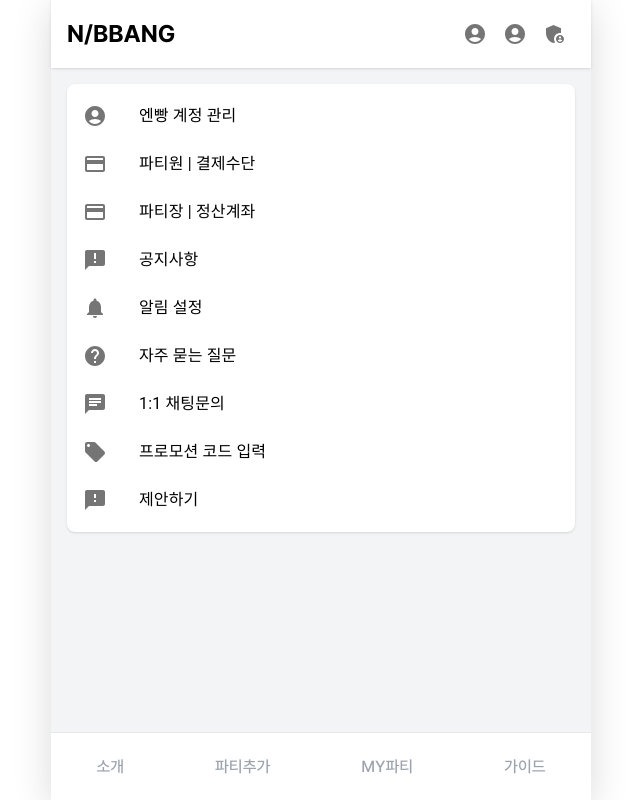
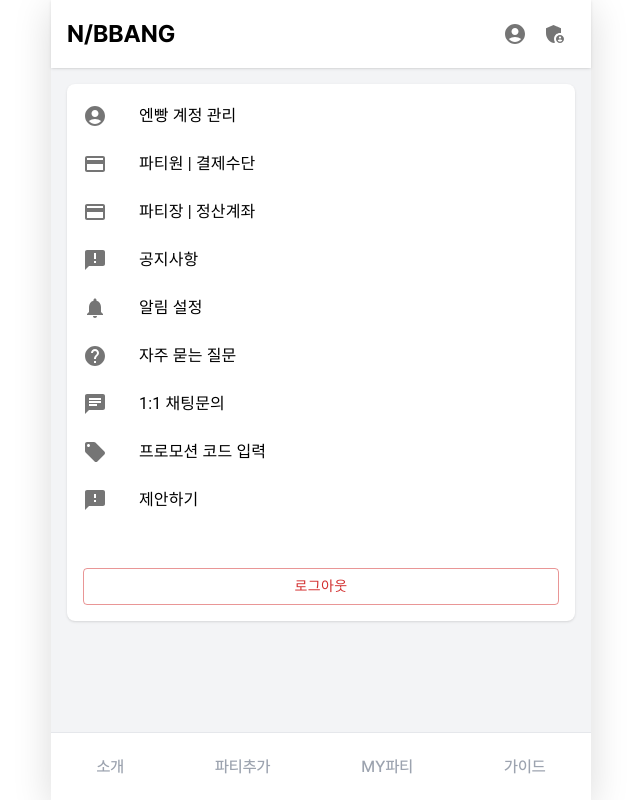
Before and after one commit to unao6/NBBANG_FE, a React (Create React App) app: page /mypage in a window 1280 px wide. Shown: the whole page, without its empty margins (319-959 px from the left). Built offline with nearby package versions, Linux system fonts and the light colour scheme.

Commit message:
fix: 로그인, 로그아웃 에러 수정

```diff
--- a/src/components/header/Header.jsx
+++ b/src/components/header/Header.jsx
@@ -1,9 +1,36 @@
 import AccountCircleIcon from "@mui/icons-material/AccountCircle";
 import AdminPanelSettingsIcon from "@mui/icons-material/AdminPanelSettings";
 import { IconButton } from "@mui/material";
-import React from "react";
+import React, { useEffect, useState } from "react";
 
 const Header = () => {
+  const [isLoggedIn, setIsLoggedIn] = useState(false);
+
+  const checkLoginStatus = () => {
+    const token = localStorage.getItem("access");
+    if (token) {
+      setIsLoggedIn(true);
+    } else {
+      setIsLoggedIn(false);
+    }
+  };
+
+  useEffect(() => {
+    // 페이지 로드 시 로그인 여부를 확인
+    checkLoginStatus();
+
+    // localStorage 변경 감지
+    const handleStorageChange = () => {
+      checkLoginStatus();
+    };
+
+    window.addEventListener("storage", handleStorageChange);
+
+    return () => {
+      window.removeEventListener("storage", handleStorageChange);
+    };
+  }, []);
+
   return (
     <header className="h-[68px] w-full max-w-[540px] fixed top-0 left-1/2 transform -translate-x-1/2 bg-white z-50 shadow">
       <div className="h-full flex items-center justify-between px-4">
@@ -13,9 +40,11 @@
           </a>
         </div>
         <div className="flex items-center">
+          {!isLoggedIn ? (
             <IconButton href="/login" aria-label="login" className="text-black">
               <AccountCircleIcon />
             </IconButton>
+          ) : (
             <IconButton
               href="/mypage"
               aria-label="my page"
@@ -23,6 +52,7 @@
             >
               <AccountCircleIcon />
             </IconButton>
+          )}
           <IconButton
             href="/admin/payments"
             aria-label="admin"
--- a/src/pages/login/UserLogin.jsx
+++ b/src/pages/login/UserLogin.jsx
@@ -30,7 +30,7 @@
 
       // Store access token from response header
         const accessToken = response.headers['access'];  // 'authorization' 대신 'access' 사용
-        localStorage.setItem('accessToken', accessToken);
+        localStorage.setItem('access', accessToken);
 
         // 이후 요청에 access 헤더에 토큰 포함
         axios.defaults.headers.common['access'] = accessToken;
--- a/src/pages/myPage/MyPage.jsx
+++ b/src/pages/myPage/MyPage.jsx
@@ -11,8 +11,11 @@
 import NotificationsIcon from "@mui/icons-material/Notifications";
 import PaymentIcon from "@mui/icons-material/Payment";
 import React from "react";
+import { Button } from "@mui/material";
+import { useNavigate } from "react-router-dom";
 
 const MyPage = () => {
+  const navigate = useNavigate();
   const menuItems = [
     {
       text: "엔빵 계정 관리",
@@ -41,6 +44,17 @@
     { text: "제안하기", icon: <FeedbackIcon />, href: "/suggestions" },
   ];
 
+  const handleLogout = () => {
+    // 로그아웃 처리: 로컬 스토리지에서 토큰 제거
+    localStorage.removeItem("access");
+
+    // 로컬 스토리지 변경 감지 이벤트를 수동으로 트리거
+    window.dispatchEvent(new Event("storage"));
+
+    // 로그아웃 후 로그인 페이지로 리다이렉트
+    navigate("/");
+  };
+
   return (
     <div className="min-h-screen bg-gray-100 p-4">
       <div className="max-w-lg mx-auto bg-white rounded-lg shadow">
@@ -52,6 +66,17 @@
             </ListItem>
           ))}
         </List>
+        <div className="p-4">
+          <Button
+            variant="outlined"
+            color="error"
+            fullWidth
+            onClick={handleLogout}
+            style={{ marginTop: "20px" }}
+          >
+            로그아웃
+          </Button>
+        </div>
       </div>
     </div>
   );
--- a/src/pages/myPage/UserInfo.jsx
+++ b/src/pages/myPage/UserInfo.jsx
@@ -11,10 +11,11 @@
     useEffect(() => {
         const fetchData = async () => {
             try {
-                const token = localStorage.getItem('accessToken');
+                const token = localStorage.getItem('access');
                 const response = await axios.get('http://localhost:8080/api/users/user-info', {
                     headers: {
-                        'accessToken': `${token}`
+                        'access': `${token}`,
+                        'Content-Type': 'application/json'
                     }
                 });
                 setUser(response.data);
@@ -29,13 +30,14 @@
     return (
         <Box sx={{ padding: 2 }}>
             <Typography variant="h6" gutterBottom>
-                피클플러스 계정 관리
+                계정 관리
             </Typography>
             <Box sx={{ display: 'flex', alignItems: 'center', marginBottom: 2 }}>
-                <Avatar sx={{ width: 56, height: 56, marginRight: 2 }}>😊</Avatar>
+                <Avatar sx={{ width: 56, height: 56, marginRight: 2 }}></Avatar>
                 <Box>
                     <Typography variant="h6">{user.email}</Typography>
-                    <Typography variant="body2">{user.phoneNumber}</Typography>
+                    <Typography variant="p">{user.phoneNumber}</Typography>
+
                 </Box>
             </Box>
             <List>
```
Lines whose indentation alone changed are shown as unchanged.
